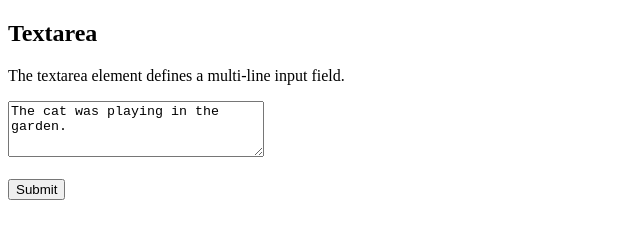
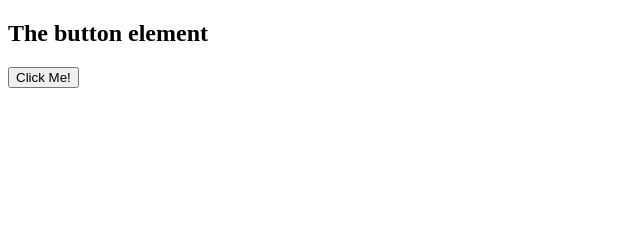
Before and after one commit to tuhovsky/learning_HTML, a plain HTML site: page index.html in a window 1280 px wide. Shown: the whole page, without its empty margins (0-640 px from the left). Drawn offline with Linux system fonts and the light colour scheme.

Commit message:
Work with a simple button

```diff
--- a/index.html
+++ b/index.html
@@ -8,14 +8,9 @@
 </head>
 <body>
 
-  <h2>Textarea</h2>
-  <p>The textarea element defines a multi-line input field.</p>
+  <h2>The button element</h2>
 
-  <form action="/action_page.php">
-    <textarea name="message" style="width:250px;height:50px;">The cat was playing in the garden.</textarea>
-    <br><br>
-    <input type="submit">
-  </form>
+  <button type="button" onclick="alert('Hello World!')">Click Me!</button>
 
 </body>
 </html>
```
